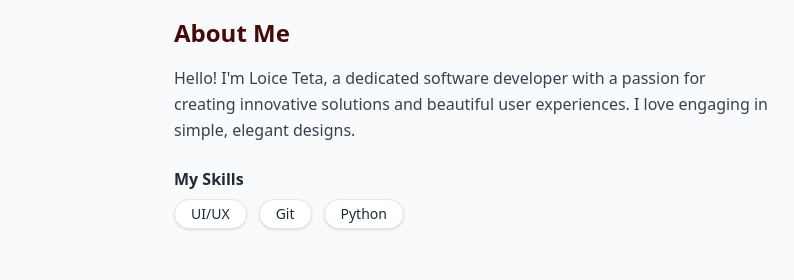
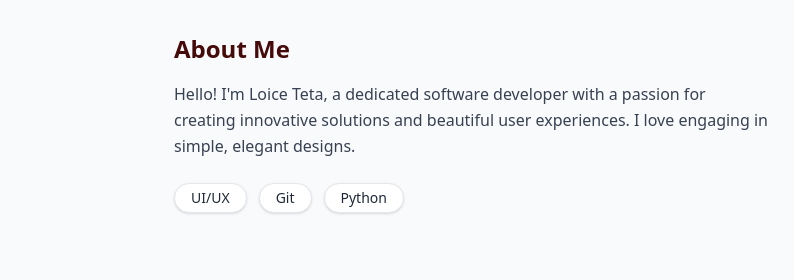
Before and after one commit to Loicet/Loice-Portfolio, a plain HTML site: page index.html in a window 1280 px wide. Shown: the part 877-1157 px from the top of the page, 486-1280 px from the left. Drawn offline with nearby package versions, Linux system fonts and the light colour scheme.

Commit message:
Commented out line 52

```diff
--- a/index.html
+++ b/index.html
@@ -49,7 +49,7 @@
           innovative solutions and beautiful user experiences. I love engaging in simple, elegant designs.
         </p>
         <div>
-          <h4 class="font-semibold mb-2">My Skills</h4>
+          <!-- <h4 class="font-semibold mb-2">My Skills</h4> -->
           <div class="flex flex-wrap gap-3">
             <span class="bg-white border rounded-full px-4 py-1 shadow text-sm">UI/UX</span>
             <span class="bg-white border rounded-full px-4 py-1 shadow text-sm">Git</span>
```
